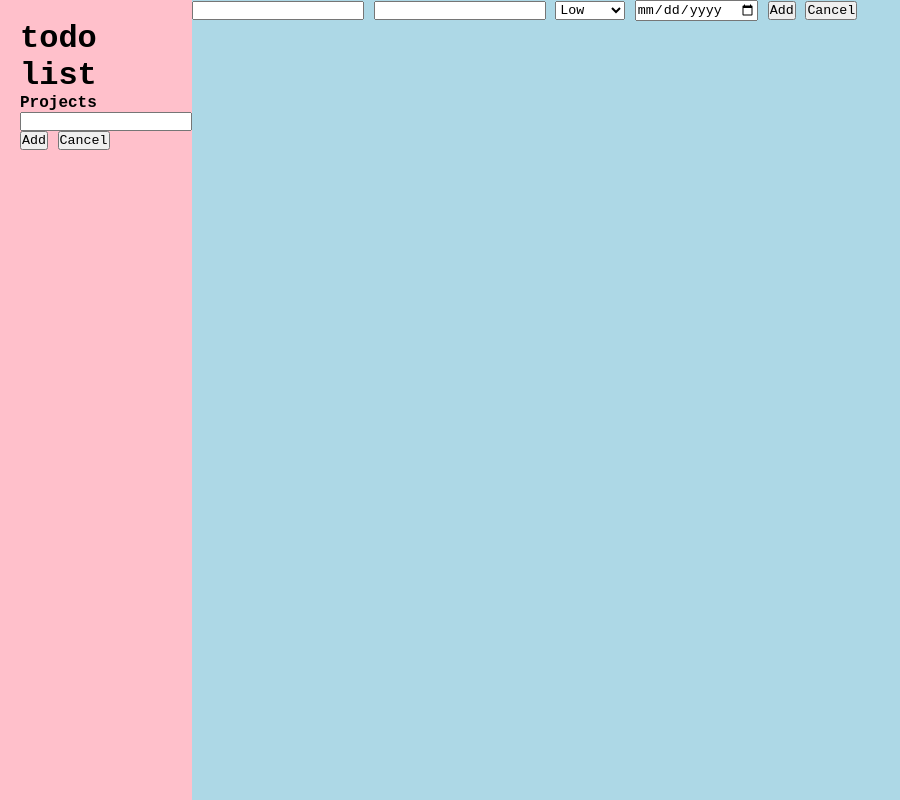
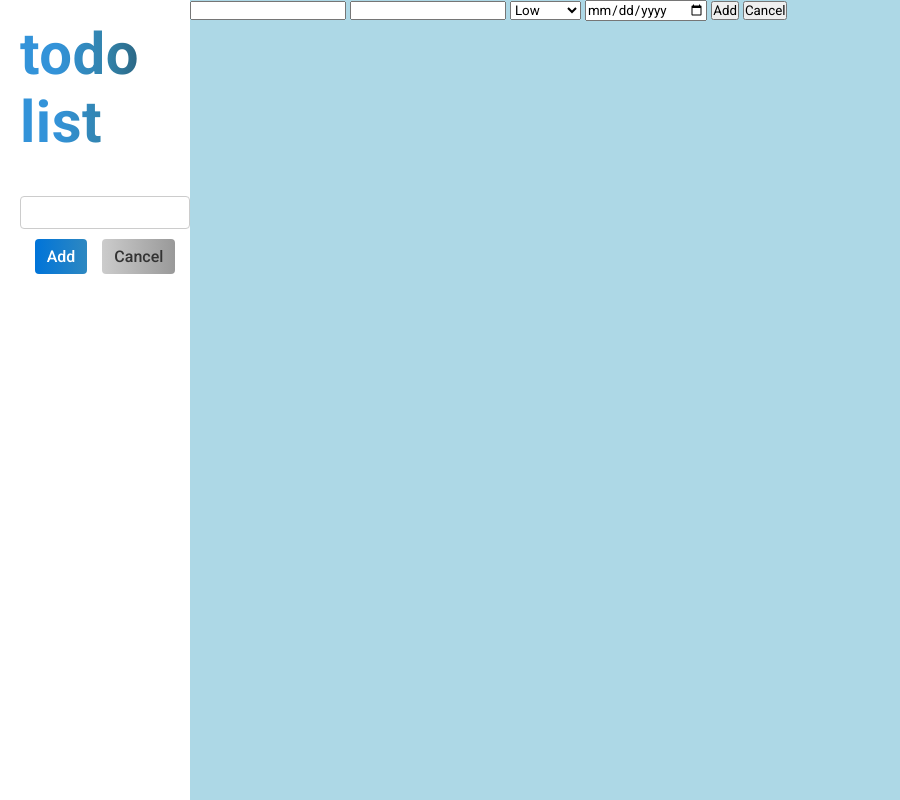
Before and after one commit to dgomez04/todolist, a website built with webpack: page dist/index.html in a window 1280 px wide. Shown: the whole page, without its empty margins (0-900 px from the left). Built offline with Linux system fonts and the light colour scheme.

Commit message:
cleaned code & started working on sidebar styling

```diff
--- a/src/index.js
+++ b/src/index.js
@@ -1,10 +1,7 @@
 import './styles.css';
 
 // module imports
-import  Project from './modules/projects';
-import { saveProject, saveTask } from './modules/fileStorage';
-import { addProjectElement, addTaskElement, displayProject, loadProjectElements, loadTaskElements } from './modules/ui';
-import { v4 as uuidv4 } from 'uuid';
+import { loadProjectElements } from './modules/ui';
 
 
 
--- a/src/modules/ui.js
+++ b/src/modules/ui.js
@@ -1,6 +1,9 @@
 
 // module imports
-import { loadAllProjects, loadProject, removeTask} from './fileStorage';
+import  Project from './projects';
+import { loadAllProjects, loadProject, removeTask, saveTask, saveProject} from './fileStorage';
+import { v4 as uuidv4 } from 'uuid';
+
 
 // runs and looks up on local storage and loads all projects
 export function loadProjectElements() {
@@ -22,7 +25,7 @@ export function loadProjectElements() {
 
     projectElement.innerHTML = `
     <img class="projectimage" src="./img/project.svg" alt="">
-    <a href="#">${project.name}</a>
+    <a class="project-text" href="#">${project.name}</a>
     `
     projectList.appendChild(projectElement);
 }
@@ -31,12 +34,10 @@ export function loadProjectElements() {
 export function displayProject(projectname, projectid) {
     const projectTitle = document.getElementById('project-title');
     projectTitle.textContent = projectname;
-    console.log("Displaying: " + projectname)
 
     // save project id as an input hidden in the create-task forms
     const taskproject = document.getElementById('taskproject');
     taskproject.value = projectid;
-    console.log("Task project: " + projectid);
 
 }
 
@@ -140,6 +141,7 @@ document.getElementById('create-task').addEventListener('click', (e) => {
 //eventListener to remove task from DOM and local storage
 document.getElementById('tasks').addEventListener('click', (e) => {
     if (e.target.classList.contains('remove-task')) {
+        e.preventDefault(); //prevents form resubmission
         const task = e.target.closest('.task'); // get closest task element
         const taskid = task.getAttribute('id');
         const taskproject = document.getElementById('taskproject').value.trim();
@@ -158,6 +160,7 @@ const closeButton = modal.querySelector('.close');
 
 document.getElementById('tasks').addEventListener('click', (e) => {
     if (e.target.classList.contains('modalbutton')) {
+        e.preventDefault(); //prevents form resubmission
         const taskelement = e.target.closest('.task'); // get closest task element
 
         modalTitle.textContent = taskelement.dataset.tasktitle;
@@ -170,6 +173,7 @@ document.getElementById('tasks').addEventListener('click', (e) => {
 });
 
 // close task modal event listener
-closeButton.addEventListener('click', () => {
+closeButton.addEventListener('click', (e) => {
+    e.preventDefault(); // Prevents form resubmission
     modal.style.display = 'none';
 });
--- a/src/styles.css
+++ b/src/styles.css
@@ -1,5 +1,6 @@
+
 * {
-    font-family: 'Courier New', Courier, monospace;
+    font-family: 'Roboto', sans-serif;
     margin: 0;
     padding: 0;
 }
@@ -11,10 +12,28 @@
     height: 100vh;
 }
 
+
+#app-title {
+    background: linear-gradient(to right, #3393d9 0%, #3393d9 0%, #3393d9 21%, #3282a9 52%, #285a73 78%, #285a73 100%);
+    -webkit-background-clip: text;
+    -webkit-text-fill-color: transparent;
+    font-weight: 700;
+    font-size: 58px;
+    letter-spacing: 0.5px;
+    margin-bottom: 20px;
+}
+
+.project-text {
+    color:  #333333;
+    font-size: 25px;
+    font-weight: 500;
+}
+
 #projects {
     display: flex;
     flex-direction: column;
-    gap: 5px;
+    gap: 10px;
+    margin-bottom: 20px;
 }
 
 .project {
@@ -34,13 +53,11 @@
     align-items: center;
     gap: 8px;
 }
-.projectimage {
-    width: 25px;
-    height: 25px;
-}
+
 .sidebar {
+    background-color: #FFFFFF;
+    box-shadow: 0px 0px 10px rgba(0, 0, 0, 0.3);
     grid-column: 1;
-    background-color: pink;
     padding: 20px 0px 0px 20px;
 }
 
@@ -96,3 +113,52 @@ a {
 #modal-duedate {
     margin-bottom: 5px;
 }
+
+#create-project {
+    display: flex;
+    flex-direction: column;
+    gap: 10px;
+    align-items: center;
+}
+
+.project-buttons {
+    display: inline-flex;
+    gap: 10px;
+}
+
+#projectname {
+    flex: 1;
+    padding: 8px;
+    border: 1px solid #ccc;
+    border-radius: 4px;
+}
+
+#projectname:focus {
+    outline: none;
+    border-color: #0074d9;
+}
+
+#create-project button {
+    background: linear-gradient(to right, #0074d9, #2e88c1);
+    color: white;
+    border: none;
+    border-radius: 4px;
+    padding: 8px 12px;
+    font-size: 16px;
+    font-weight: 500;
+    cursor: pointer;
+}
+
+#create-project button[type="reset"] {
+    background: linear-gradient(to right, #ccc, #999);
+    color: #333;
+    margin-left: 5px;
+}
+
+#create-project button:hover {
+    background: linear-gradient(to right, #0056b3, #2e73a3);
+}
+
+#create-project button[type="reset"]:hover {
+    background: linear-gradient(to right, #999, #666);
+}
```
Also changed, not shown: dist/img/project.svg, dist/index.html, dist/main.js.
